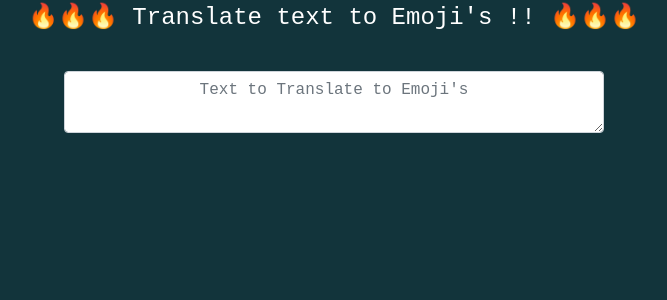
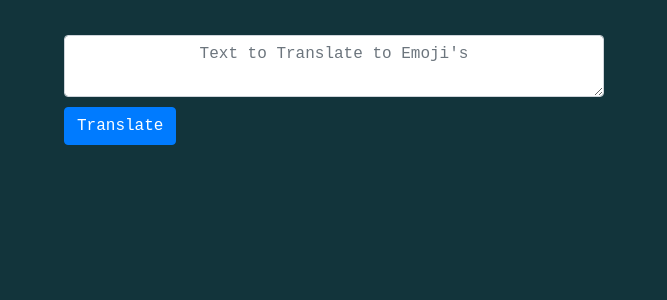
Before and after one commit to MikevPeeren/emoji-translator, a React (Create React App) app: page / in a window 1280 px wide. Shown: the top 300 px of the page, without its empty margins (306-973 px from the left). Built offline with nearby package versions, Linux system fonts and the light colour scheme.

Commit message:
Added translation of String to Emoji

```diff
--- a/src/App.tsx
+++ b/src/App.tsx
@@ -3,6 +3,9 @@ import React from 'react';
 
 // CSS
 import './App.scss';
+
+// Constants
+// import { headerText } from './constants/general';
 
 import EmojiTranslator from './components/emojiTranslator';
 
@@ -11,13 +14,13 @@ const App = () => {
     <div className="App">
       <header className="header-text">
         <p>
+          {/* <span role="img" aria-label="on-fire">
+            🔥🔥🔥
+          </span>
+          {headerText}
           <span role="img" aria-label="on-fire">
             🔥🔥🔥
-          </span>{' '}
-          Translate text to Emoji's !!{' '}
-          <span role="img" aria-label="on-fire">
-            🔥🔥🔥
-          </span>
+          </span> */}
         </p>
       </header>
       <EmojiTranslator></EmojiTranslator>
--- a/src/components/emojiTranslator.scss
+++ b/src/components/emojiTranslator.scss
@@ -1,3 +1,4 @@
 .text-input {
   text-align: center;
+  margin-bottom: 10px;
 }
--- a/src/components/emojiTranslator.tsx
+++ b/src/components/emojiTranslator.tsx
@@ -1,34 +1,72 @@
 // React
-import React, { useState } from 'react';
-
-import PropTypes from 'prop-types';
+import React, { useState, useEffect } from 'react';
 
 // React Bootstrap
-import { Container, Row, Col, Input, InputGroup } from 'reactstrap';
+import { Container, Row, Col, Input, Button } from 'reactstrap';
 
 // CSS
 import './emojiTranslator.scss';
+
+// Constants
+import { translate } from '../constants/general';
 
 // Emoji Library
 const emojilib = require('emojilib');
 
 const EmojiTranslator = () => {
-  const allEmojis = emojilib.lib;
+  const [inputText, setInputText] = useState();
+  const [outputText, setOutputText] = useState('');
+
+  useEffect(() => {}, [outputText]);
+
+  const allEmojis: Object = emojilib.lib;
+  const allEmojisValues: any = Object.values(allEmojis);
+
+  const handleChange = (event: React.ChangeEvent<HTMLInputElement>) => {
+    setInputText(event.target.value);
+  };
+
+  const translateToEmoji = () => {
+    const inputWords = inputText.split(' ');
+
+    inputWords.forEach((word: string) => {
+      return allEmojisValues.forEach((emojiArray: any) => {
+        const keywords = emojiArray.keywords.join(' ');
+        if (keywords.includes(word)) {
+          setOutputText(outputText + emojiArray.char);
+        }
+      });
+    });
+  };
 
   return (
     <Container>
       <Row>
         <Col sm="12" md={{ size: 6, offset: 3 }}>
-          {/* <InputGroup> */}
           <Input
             className="text-input"
             placeholder="Text to Translate to Emoji's"
             type="textarea"
             name="text"
             id="translateText"
-            onChange={event => {}}
+            onChange={event => {
+              handleChange(event);
+            }}
           />
-          {/* </InputGroup> */}
+        </Col>
+        <Col sm="12" md={{ size: 6, offset: 3 }}>
+          <Button
+            color="primary"
+            onClick={event => {
+              translateToEmoji();
+            }}
+          >
+            {translate}
+          </Button>
+        </Col>
+
+        <Col sm="12" md={{ size: 6, offset: 3 }}>
+          {outputText}
         </Col>
       </Row>
     </Container>
--- /dev/null
+++ b/src/constants/general.ts
@@ -0,0 +1,2 @@
+export const headerText = ' Translate text to Emojis !! ';
+export const translate = 'Translate';
```
Also changed, not shown: 1 other file (tests, documents, lock files or other folders).
